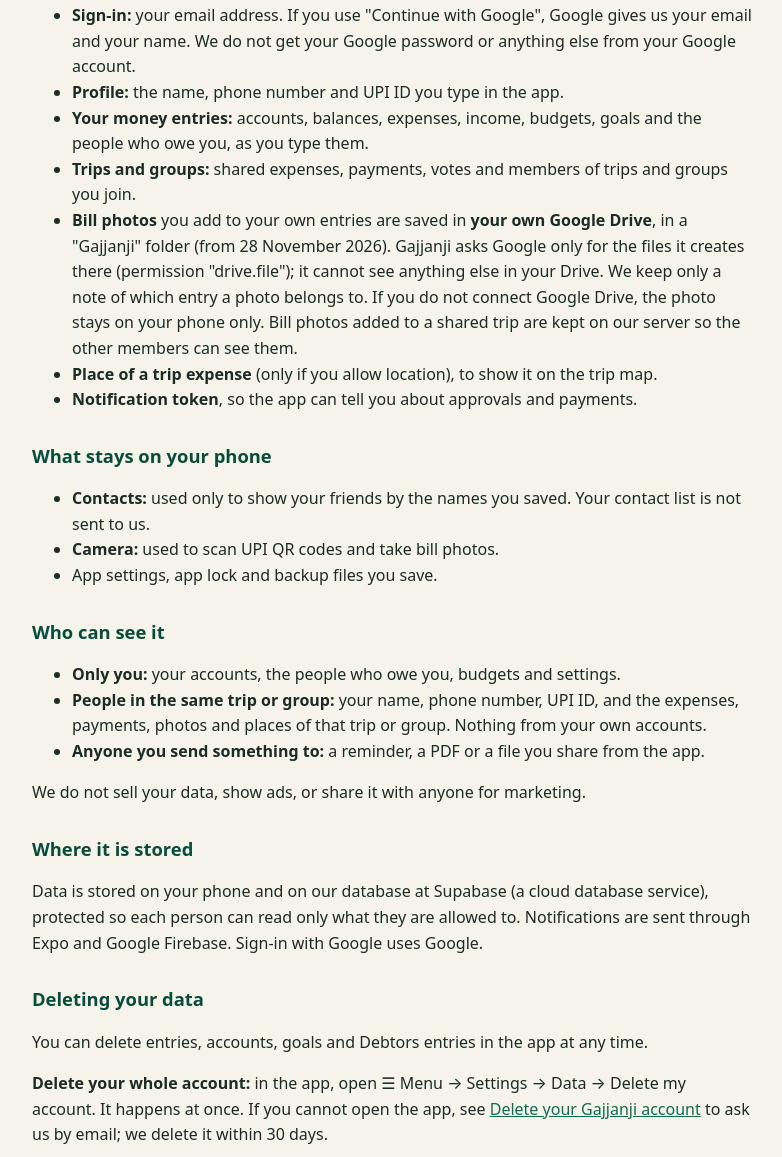
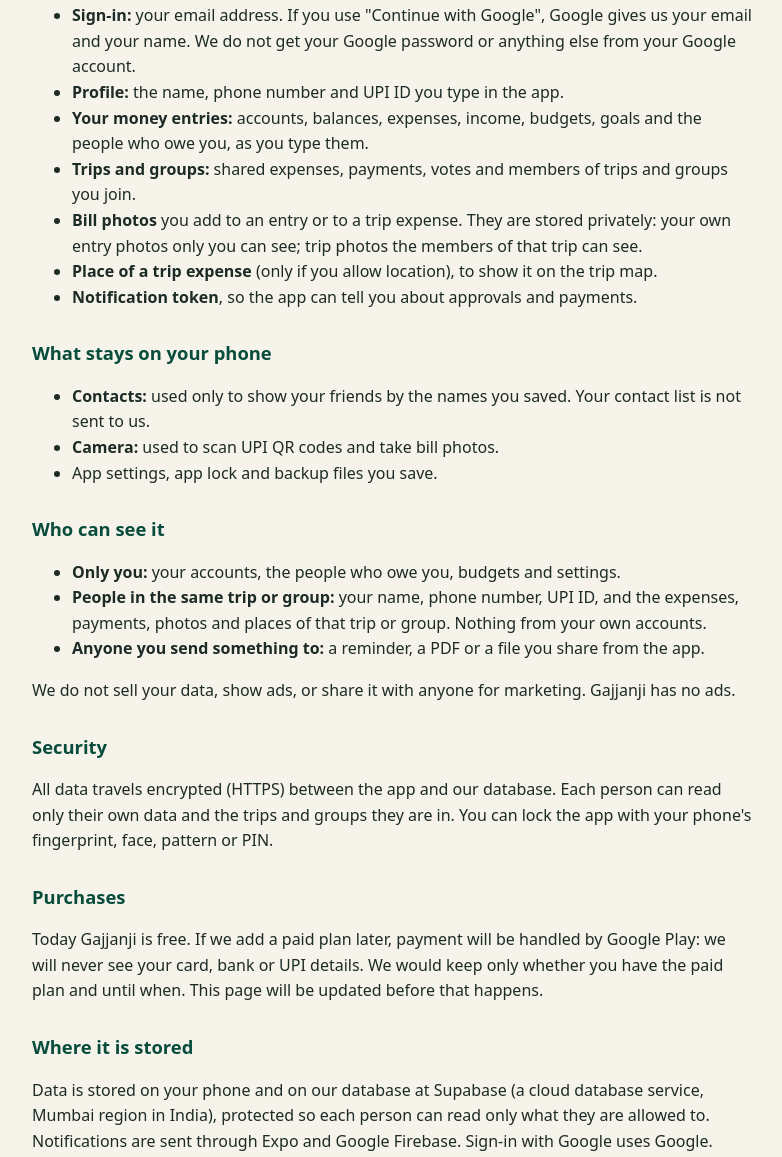
Before and after one commit to gajjanji/gajjanji.github.io, a plain HTML site: page privacy.html in a window 1280 px wide. Shown: the part 297-1454 px from the top of the page, without its empty margins (248-1030 px from the left). Drawn offline with Linux system fonts and the light colour scheme.

Commit message:
Privacy and home page for Google Play

```diff
--- a/privacy.html
+++ b/privacy.html
@@ -16,7 +16,7 @@
 <body>
 <main>
 <h1>Gajjanji Privacy Policy</h1>
-<p class="muted">Last updated: 28 November 2026 (photos in Google Drive)</p>
+<p class="muted">Last updated: 28 November 2026</p>
 
 <p>Gajjanji is a personal money app for Android. It helps you keep your accounts, the money people owe you, and shared trip and group expenses. This page says what the app keeps, why, and who can see it.</p>
 
@@ -26,10 +26,7 @@
   <li><b>Profile:</b> the name, phone number and UPI ID you type in the app.</li>
   <li><b>Your money entries:</b> accounts, balances, expenses, income, budgets, goals and the people who owe you, as you type them.</li>
   <li><b>Trips and groups:</b> shared expenses, payments, votes and members of trips and groups you join.</li>
-  <li><b>Bill photos</b> you add to your own entries are saved in <b>your own Google Drive</b>, in a "Gajjanji" folder (from 28 November 2026).
-      Gajjanji asks Google only for the files it creates there (permission "drive.file"); it cannot see anything else in your Drive.
-      We keep only a note of which entry a photo belongs to. If you do not connect Google Drive, the photo stays on your phone only.
-      Bill photos added to a shared trip are kept on our server so the other members can see them.</li>
+  <li><b>Bill photos</b> you add to an entry or to a trip expense. They are stored privately: your own entry photos only you can see; trip photos the members of that trip can see.</li>
   <li><b>Place of a trip expense</b> (only if you allow location), to show it on the trip map.</li>
   <li><b>Notification token</b>, so the app can tell you about approvals and payments.</li>
 </ul>
@@ -47,10 +44,16 @@
   <li><b>People in the same trip or group:</b> your name, phone number, UPI ID, and the expenses, payments, photos and places of that trip or group. Nothing from your own accounts.</li>
   <li><b>Anyone you send something to:</b> a reminder, a PDF or a file you share from the app.</li>
 </ul>
-<p>We do not sell your data, show ads, or share it with anyone for marketing.</p>
+<p>We do not sell your data, show ads, or share it with anyone for marketing. Gajjanji has no ads.</p>
+
+<h2>Security</h2>
+<p>All data travels encrypted (HTTPS) between the app and our database. Each person can read only their own data and the trips and groups they are in. You can lock the app with your phone's fingerprint, face, pattern or PIN.</p>
+
+<h2>Purchases</h2>
+<p>Today Gajjanji is free. If we add a paid plan later, payment will be handled by Google Play: we will never see your card, bank or UPI details. We would keep only whether you have the paid plan and until when. This page will be updated before that happens.</p>
 
 <h2>Where it is stored</h2>
-<p>Data is stored on your phone and on our database at Supabase (a cloud database service), protected so each person can read only what they are allowed to. Notifications are sent through Expo and Google Firebase. Sign-in with Google uses Google.</p>
+<p>Data is stored on your phone and on our database at Supabase (a cloud database service, Mumbai region in India), protected so each person can read only what they are allowed to. Notifications are sent through Expo and Google Firebase. Sign-in with Google uses Google.</p>
 
 <h2>Deleting your data</h2>
 <p>You can delete entries, accounts, goals and Debtors entries in the app at any time.</p>
```
Also changed, not shown: index.html (+2 -1 lines).
